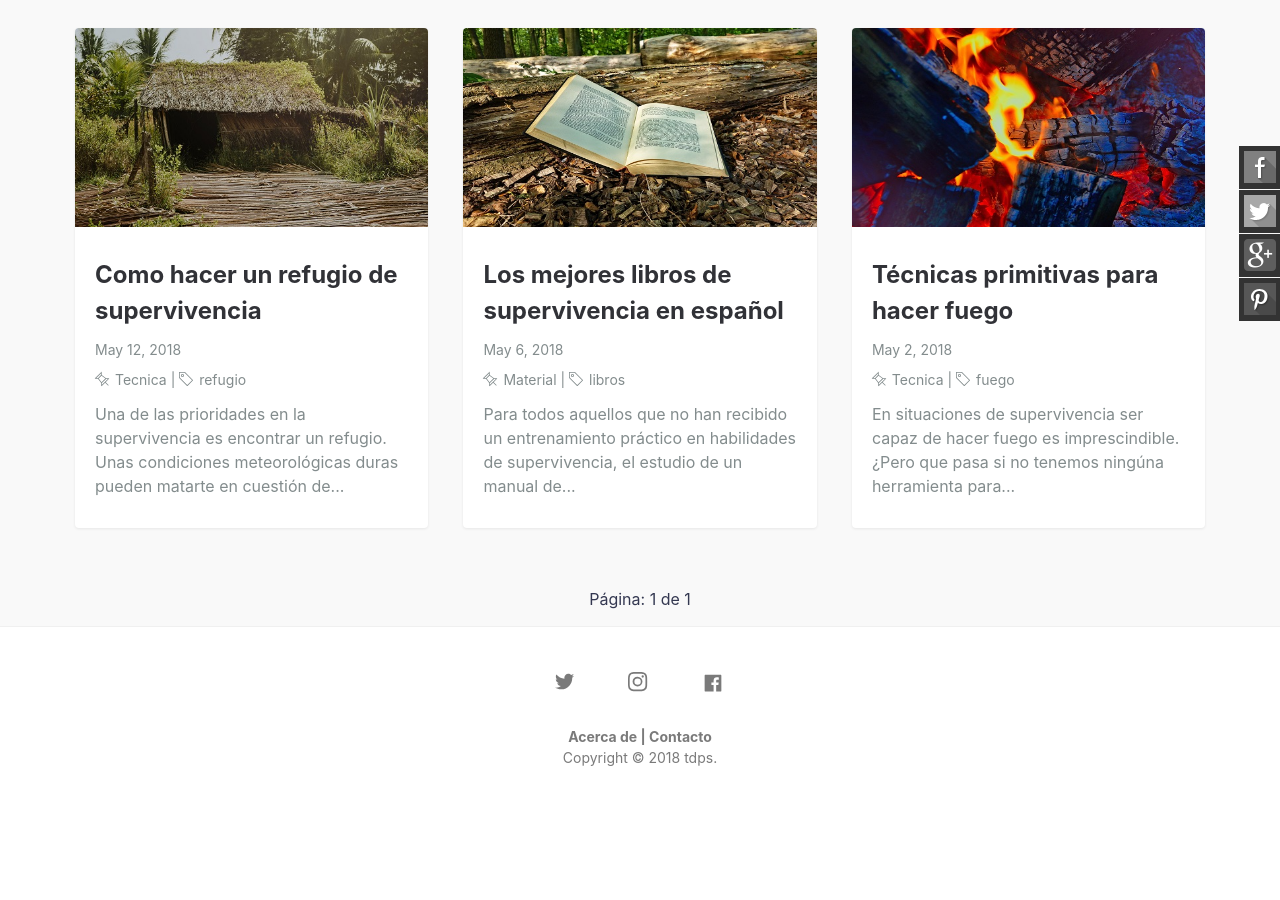
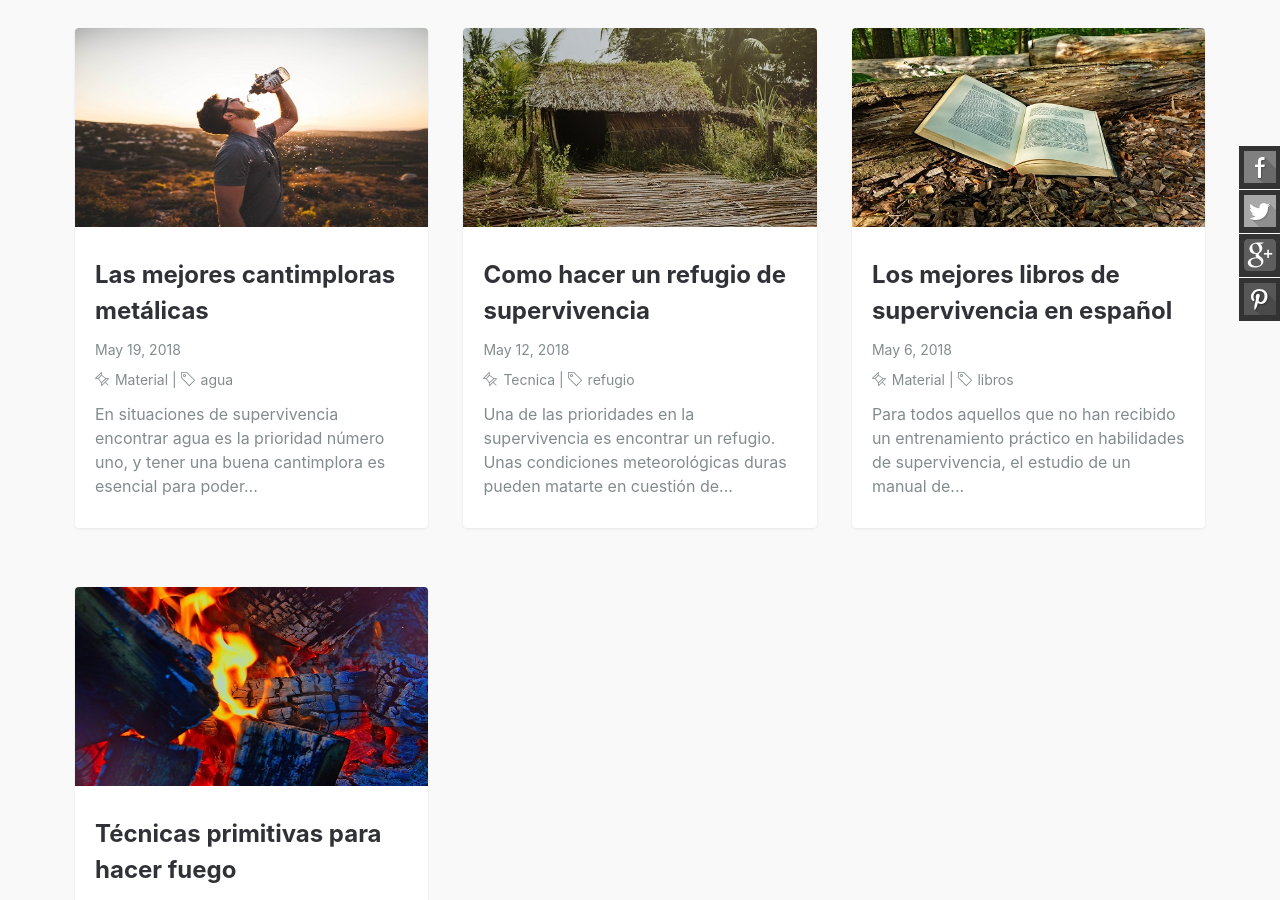
Before and after one commit to todosp/tdps, a Jekyll site: the page built from index.html, in a window 1280 px wide and 900 px high, scrolled down 628 px. Built offline with Jekyll 4.4.1, drawn with Linux system fonts in a browser that asks for light colours; the list of posts is cut into pages by our own code; before the commit the page ends 1441 px from its top, so only the background shows below that; some of the changed lines change nothing that is shown.

Commit message:
new post

```diff
--- /dev/null
+++ b/_posts/2018-05-19-las-mejores-cantimploras-metalicas.md
@@ -0,0 +1,62 @@
+---
+layout: post
+title: Las mejores cantimploras metálicas
+summary: En situaciones de supervivencia encontrar agua es la prioridad número uno, y tener una buena cantimplora es esencial para poder conservarla y tratarla.
+featured-img: bottle
+description: En situaciones de supervivencia encontrar agua es la prioridad número uno, y tener una buena cantimplora es esencial para poder conservarla y tratarla
+categories: Material
+tags: agua
+comments: true
+redirect_from:
+  - 2017/08/las-mejores-cantimploras-de-plastico.html
+  - 2017/10/las-mejores-cantimploras-metalicas.html
+---
+
+<p>
+    En situaciones de supervivencia encontrar agua fresca es la prioridad número uno y tener una buena cantimplora es esencial para conservarla y tratarla. No solo te da la habilidad de almacenar el agua, si no también se puede usar como recipiente para cocinar o potabilizar el agua.
+</p>
+<p>
+Las cantimploras metálicas son muy resistentes y no se agrietan como muchas de plástico.A la hora de elegir una debemos comprobar que no contenga ningún recubrimiento plástico en su interior ya que al hervir agua éste se puede desprender y añadiendo compuestos químicos al agua. También aconsejamos que no tenga pintura en la parte externa ya que esta también se desprenderá con el fuego.
+Los principales materiales metálicos son el acero inoxidable, aluminio y titanio.
+</p>
+<p>
+A continuación hablaremos os dejamos nuestras favoritas.
+</p>
+
+<h2><a href="https://www.amazon.es/gp/product/B0093IRGZM/ref=as_li_tl?ie=UTF8&camp=3638&creative=24630&creativeASIN=B0093IRGZM&linkCode=as2&tag=todosupervi05-21&linkId=6b48a289f2ca8bc5fec884a89835e12b" style="color: inherit;text-decoration: inherit;">Cantimplora Klean</a></h2>
+
+<a href="https://images-na.ssl-images-amazon.com/images/I/31M8izH-2cL.jpg" imageanchor="1" ><img border="0" src="https://images-na.ssl-images-amazon.com/images/I/31M8izH-2cL.jpg" width="228" height="320" data-original-width="357" data-original-height="500" alt="Cantimplora Klean"/></a>
+
+<p>
+Compuesta de acero inoxidable, no contiene toxinas. Mantiene el agua fresca, incluso después de un largo día de caminata. En los primeros usos el agua tiene un sabor un poco metálico pero desaparece a partir del tercer uso. Para ser de acero inoxidable pesa muy poco. Gracias a la forma del tapón podemos llevarla colgada de nuestra mochila sin ningún problema. Hay varios tamaños para elegir.
+</p>
+
+La podéis conseguir <a target="_blank" href="https://www.amazon.es/gp/product/B0093IRG2A/ref=as_li_tl?ie=UTF8&camp=3638&creative=24630&creativeASIN=B0093IRG2A&linkCode=as2&tag=tdspvv-21&linkId=c2577aac78cf93a52126e6bbf716c163">aquí</a><img src="//ir-es.amazon-adsystem.com/e/ir?t=tdspvv-21&l=am2&o=30&a=B0093IRG2A" width="1" height="1" border="0" alt="Cantimplora Klean" style="border:none !important; margin:0px !important;" />
+
+
+<h2><a href="https://www.amazon.es/gp/product/B001GSOHMC/ref=as_li_tl?ie=UTF8&camp=3638&creative=24630&creativeASIN=B001GSOHMC&linkCode=as2&tag=tdspvv-21&linkId=2d16597ef1dc742cc6c090c1ed755668" style="color: inherit;text-decoration: inherit;">Nalgene acero inoxidable</a></h2>
+
+<a href="https://www.amazon.es/gp/product/B001GSOHMC/ref=as_li_tl?ie=UTF8&camp=3638&creative=24630&creativeASIN=B001GSOHMC&linkCode=as2&tag=tdspvv-21&linkId=2d16597ef1dc742cc6c090c1ed755668" imageanchor="1" ><img border="0" src="https://images-na.ssl-images-amazon.com/images/I/41ORp%2BMeC1L._SX425_.jpg" width="228" height="320" max-width="43%" data-original-width="357" data-original-height="500" alt="Nalgene acero inoxidable"/></a>
+
+<p>Esta es una de las cantimploras mas populares del mercado y definitivamente vale su precio. Tiene rosca interior y boca ancha, para facilitar su llenado.</p>
+
+Podéis conseguirla <a target="_blank" href="https://www.amazon.es/gp/product/B001GSOHMC/ref=as_li_tl?ie=UTF8&camp=3638&creative=24630&creativeASIN=B001GSOHMC&linkCode=as2&tag=tdspvv-21&linkId=2d16597ef1dc742cc6c090c1ed755668">aquí</a><img src="//ir-es.amazon-adsystem.com/e/ir?t=tdspvv-21&l=am2&o=30&a=B001GSOHMC" width="1" height="1" border="0" alt="Nalgene acero inoxidable" style="border:none !important; margin:0px !important;" />
+
+<h2><a href="https://www.amazon.es/gp/product/B01KXHES02/ref=as_li_tl?ie=UTF8&camp=3638&creative=24630&creativeASIN=B01KXHES02&linkCode=as2&tag=tdspvv-21&linkId=e1b29633f49538ddf0614436249f1133" style="color: inherit;text-decoration: inherit;">Hydro Flask</a></h2>
+
+<a href="https://www.amazon.es/gp/product/B01KXHES02/ref=as_li_tl?ie=UTF8&camp=3638&creative=24630&creativeASIN=B01KXHES02&linkCode=as2&tag=tdspvv-21&linkId=e1b29633f49538ddf0614436249f1133" imageanchor="1" ><img border="0" src="https://images-na.ssl-images-amazon.com/images/I/51qM9e7Tj2L._SL1000_.jpg" width="172" height="320" data-original-width="429" data-original-height="800" alt="Hydro Flask" /></a>
+
+<p>Aunque no se pueda colocar directamente sobre el fuego, esta botella merece una mención especial, ya que es una de las cantimploras que mejor conserva la temperatura del agua.</p>
+
+La podéis conseguirla <a target="_blank" href="https://www.amazon.es/gp/product/B01KXHES02/ref=as_li_tl?ie=UTF8&camp=3638&creative=24630&creativeASIN=B01KXHES02&linkCode=as2&tag=tdspvv-21&linkId=e1b29633f49538ddf0614436249f1133">aquí</a><img src="//ir-es.amazon-adsystem.com/e/ir?t=tdspvv-21&l=am2&o=30&a=B01KXHES02" width="1" height="1" border="0" alt="Hydro Flask" style="border:none !important; margin:0px !important;" />
+
+<h2><a href="https://www.amazon.es/gp/product/B008Y2S3UK/ref=as_li_tl?ie=UTF8&camp=3638&creative=24630&creativeASIN=B008Y2S3UK&linkCode=as2&tag=tdspvv-21&linkId=e98c168e38a0d10681dddd0d14b7f868" style="color: inherit;text-decoration: inherit;">Vargo Titanium</a></h2>
+
+<a href="https://www.amazon.es/gp/product/B008Y2S3UK/ref=as_li_tl?ie=UTF8&camp=3638&creative=24630&creativeASIN=B008Y2S3UK&linkCode=as2&tag=tdspvv-21&linkId=e98c168e38a0d10681dddd0d14b7f868" imageanchor="1" ><img border="0" src="https://images-na.ssl-images-amazon.com/images/I/814vikWlYjL._SL1500_.jpg" width="320" height="320" data-original-width="800" data-original-height="799"  alt="Vargo Titanium"/></a>
+
+<p>La gran ventaja de esta cantimplora es que al ser de titanio es bastante mas ligera que una de acero inoxidable y tiene una gran resistencia.</p>
+
+la podéis conseguir <a target="_blank" href="https://www.amazon.es/gp/product/B008Y2S3UK/ref=as_li_tl?ie=UTF8&camp=3638&creative=24630&creativeASIN=B008Y2S3UK&linkCode=as2&tag=tdspvv-21&linkId=e98c168e38a0d10681dddd0d14b7f868">aquí</a><img src="//ir-es.amazon-adsystem.com/e/ir?t=tdspvv-21&l=am2&o=30&a=B008Y2S3UK" width="1" height="1" border="0" alt="Vargo Titanium" style="border:none !important; margin:0px !important;" />
+<p>
+Estas son nuestras cantimploras favoritas pero en el mercado hay una gran variedad de mucha calidad. Recordad a la hora de escoged una que no tenga pintura ni ningún recubrimiento interior.
+</p>
--- a/categories.html
+++ b/categories.html
@@ -4,8 +4,6 @@ permalink: /categorias/
 title: Posts agrupados por categorías
 redirect_from:
   - feeds/6934123686719181371/comments/default
-  - 2017/08/las-mejores-cantimploras-de-plastico.html
-  - 2017/10/las-mejores-cantimploras-metalicas.html
   - feeds/5740080807678879073/comments/default
   - 2018/04/los-mejores-libros-de-supervivencia.html
   - feeds/5617169925357471651/comments/default
```
Also changed, not shown: assets/img/posts/bottle@2x.jpg (added), assets/img/posts/bottle_placehold.jpg (added), assets/img/posts/bottle_sm.jpg (added), assets/img/posts/bottle_thumb.jpg (added), assets/img/posts/bottle_xs.jpg (added), 1 other file.
